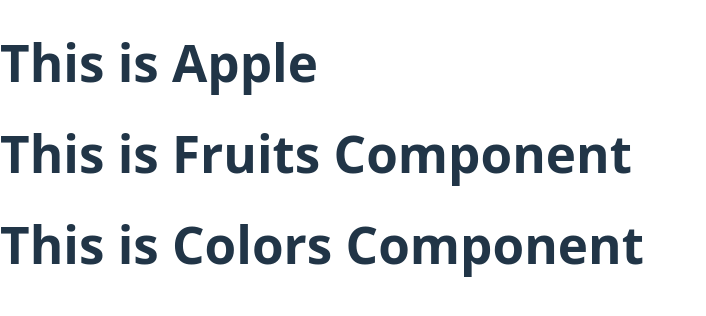
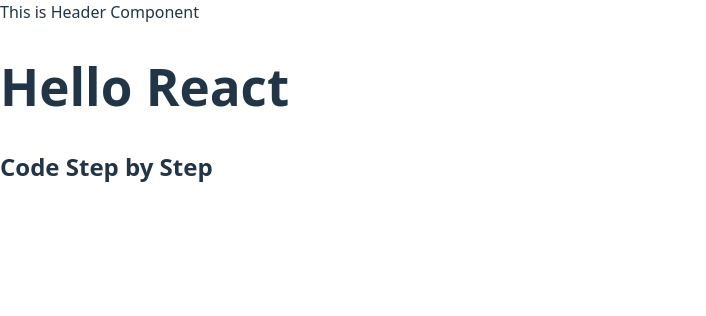
Before and after one commit to jimishgenai/React_Training_Hindi, a React (Vite) app in the folder react-blog/: page / in a window 1280 px wide. Shown: the top 316 px of the page, without its empty margins (0-706 px from the left). Built offline with nearby package versions, Linux system fonts and the light colour scheme.

Commit message:
updated app.jsx & readme-steps.md

```diff
--- a/react-blog/src/App.jsx
+++ b/react-blog/src/App.jsx
@@ -1,35 +1,14 @@
-import Header from "./Header";
+import Header from './Header.jsx';
 
-function Apple(){
-  console.log("Sum is: " + sum());
-  alert("Sum is: " + sum());
+function App(){
   return(
-    <>
-      <h1>This is Apple</h1>
-      <Fruits />
-      <Colors />
-    </>
+
+    <div>
+      <Header />
+      <h1>Hello React</h1>
+      <h2>Code Step by Step</h2>
+    </div>
   )
 }
 
-function Fruits(){
-  return(
-    <>
-      <h1>This is Fruits Component</h1>
-    </>
-  )
-}
-
-function Colors(){
-  return(
-    <>
-      <h1>This is Colors Component</h1>
-    </>
-  )
-}
-
-function sum(){
-  return 4+6
-}
-
-export default Apple;
+export default App;
```
Also changed, not shown: 1 other file (tests, documents, lock files or other folders).
